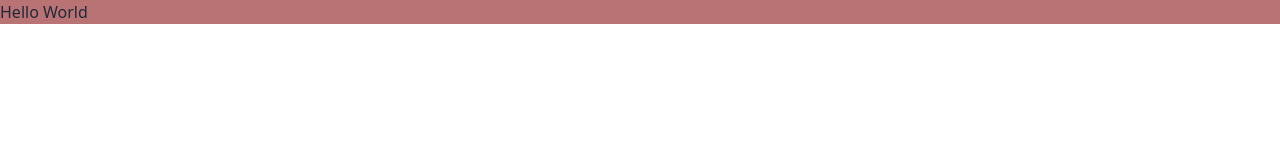
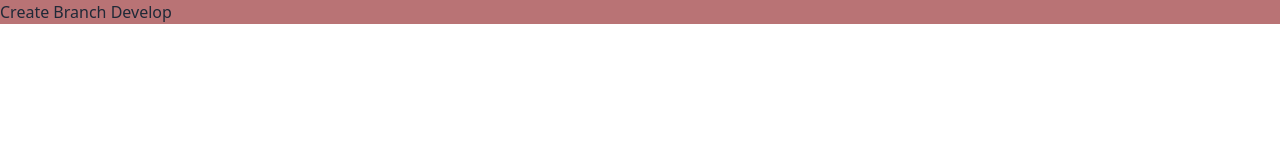
Before and after one commit to anggernuramin/vitalitas-medical-vocasia, a React (Vite) app: page / in a window 1280 px wide. Shown: the top 160 px of the page. Built offline with nearby package versions, Linux system fonts and the light colour scheme.

Commit message:
initial branch develop

```diff
--- a/src/App.jsx
+++ b/src/App.jsx
@@ -3,7 +3,7 @@ function App() {
     <main>
       <section className="bg-white">
         <div className="container bg-color-primary90">
-          <h1>Hello World</h1>
+          <h1>Create Branch Develop</h1>
         </div>
       </section>
     </main>
```
